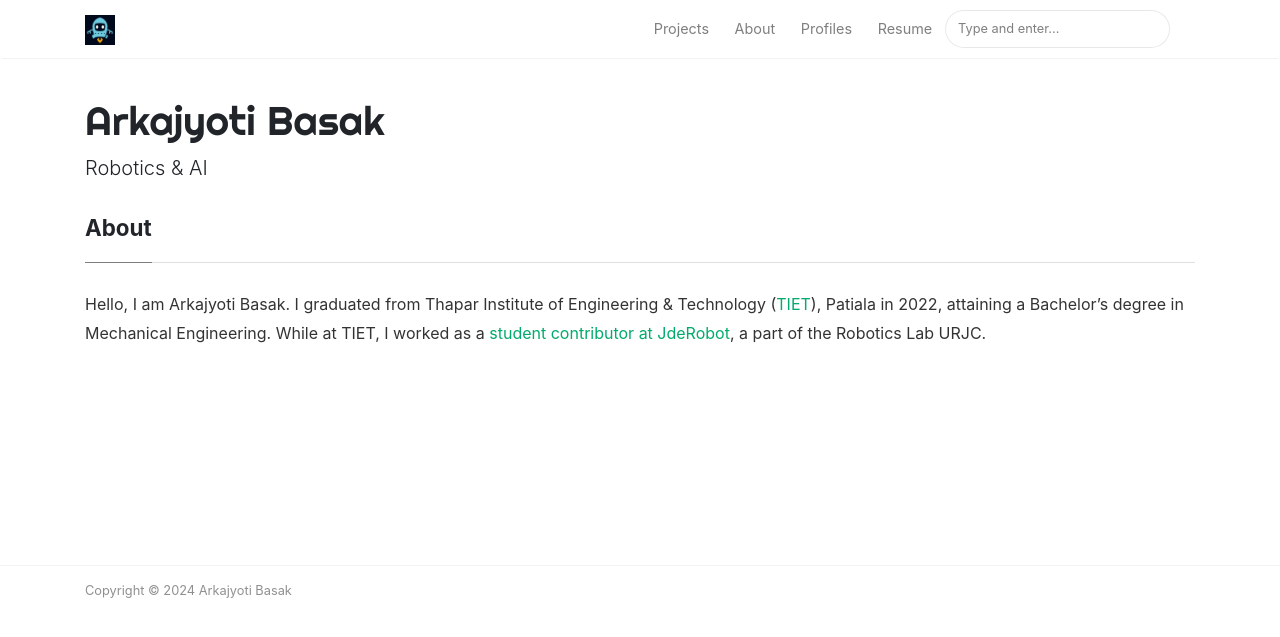
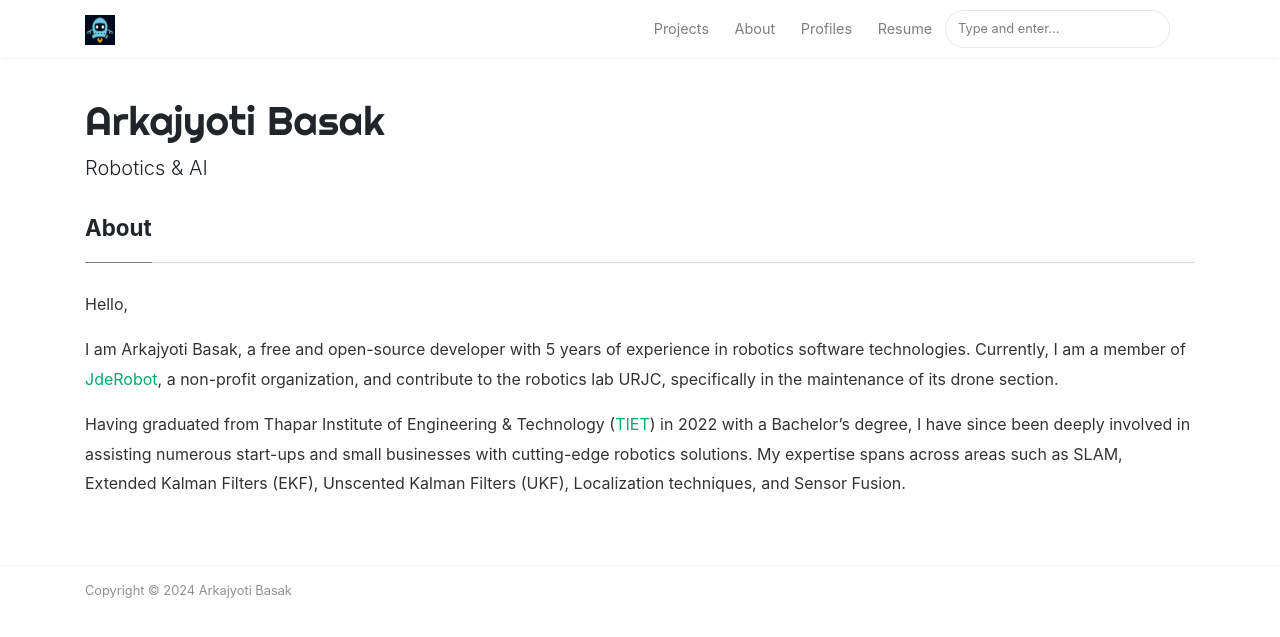
Before and after one commit to iamarkaj/iamarkaj.github.io, a Jekyll site: the page built from _pages/about.md, in a window 1280 px wide. Shown: the top 637 px of the page. Built offline with Jekyll 4.4.1, drawn with Linux system fonts in a browser that asks for light colours; nearby versions of some CDN libraries.

Commit message:
Update about me and profile section

```diff
--- a/_pages/about.md
+++ b/_pages/about.md
@@ -4,4 +4,8 @@ title: About
 permalink: /about
 ---
 
-Hello, I am Arkajyoti Basak. I graduated from Thapar Institute of Engineering & Technology ([TIET](https://www.thapar.edu/)), Patiala in 2022, attaining a Bachelor’s degree in Mechanical Engineering. While at TIET, I worked as a [student contributor at JdeRobot](https://jderobot.github.io/community/contributors/), a part of the Robotics Lab URJC.
+Hello,
+
+I am Arkajyoti Basak, a free and open-source developer with 5 years of experience in robotics software technologies. Currently, I am a member of [JdeRobot](https://jderobot.github.io), a non-profit organization, and contribute to the robotics lab URJC, specifically in the maintenance of its drone section.
+
+Having graduated from Thapar Institute of Engineering & Technology ([TIET](https://www.thapar.edu/)) in 2022 with a Bachelor’s degree, I have since been deeply involved in assisting numerous start-ups and small businesses with cutting-edge robotics solutions. My expertise spans across areas such as SLAM, Extended Kalman Filters (EKF), Unscented Kalman Filters (UKF), Localization techniques, and Sensor Fusion.
```
Also changed, not shown: _pages/profiles.md (+3 -1 lines).
